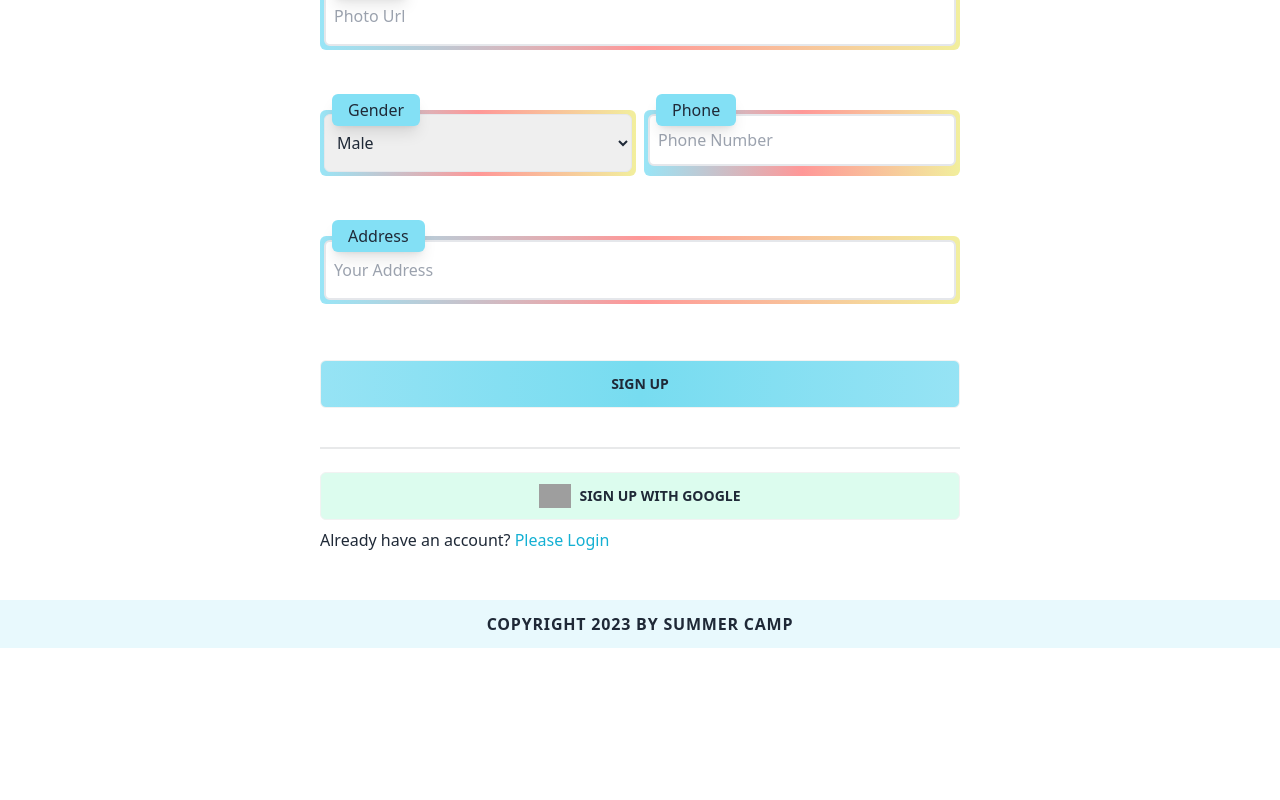
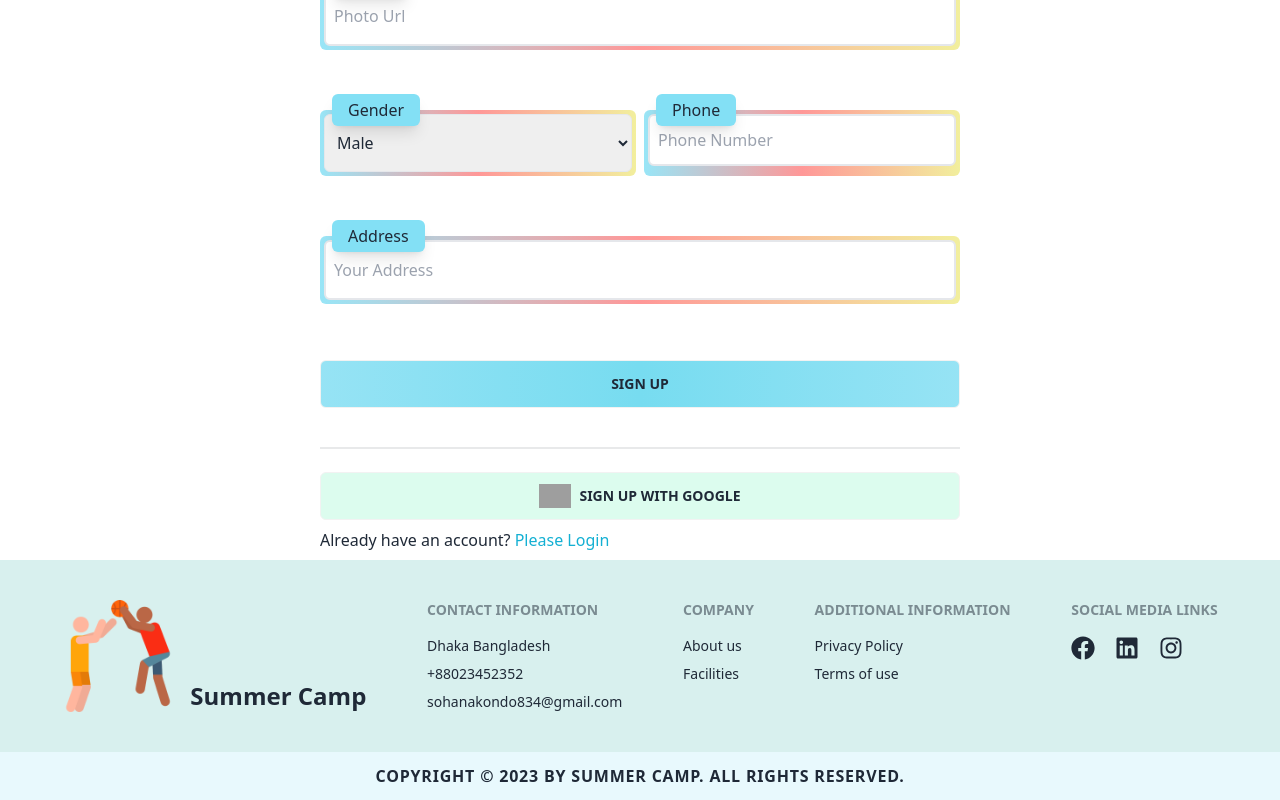
Before and after one commit to Sohan-R30/summer-camp, a React (Vite) app: page /registration in a window 1280 px wide. Shown: the part 758-1558 px from the top of the page. Before the commit the page ends 1406 px from the top, so only its background shows below. Built offline with nearby package versions, Linux system fonts and the light colour scheme; no server answers; grey boxes are pictures that could not be loaded.

Commit message:
add classes for instructor added

```diff
--- a/src/components/shared/Footer/Footer.jsx
+++ b/src/components/shared/Footer/Footer.jsx
@@ -1,9 +1,44 @@
-
+import { FaFacebook, FaInstagram, FaLinkedin } from "react-icons/fa";
+import logo from "../../../../public/logo.png"
 const Footer = () => {
     return (
-        <div className="mt-10 absolute left-0 right-0">
-            <p className="text-center bg-primaryColor py-3 uppercase font-semibold tracking-wider">Copyright 2023 by summer Camp</p>
-        </div>
+        <>
+            <div className="absolute left-0 right-0">
+            <footer className="footer p-10 bg-[#3bb2aa32] text-base-content flex justify-around">
+            <div className="flex items-end gap-4">
+                    <img className="w-28" src={logo} alt="logo" />
+                    <h3 className="text-2xl font-bold">Summer Camp</h3>
+                </div>
+
+                <div>
+                    <span className="footer-title">Contact Information</span>
+                    <p>Dhaka Bangladesh</p>
+                    <p>+88023452352</p>
+                    <p>sohanakondo834@gmail.com</p>
+                </div>
+                <div>
+                    <span className="footer-title">Company</span>
+                    <p>About us</p>
+                    <p>Facilities</p>
+                </div>
+                <div>
+                    <span className="footer-title">Additional Information</span>
+                    <p>Privacy Policy</p>
+                    <p>Terms of use</p>
+                </div>
+                <div>
+                    <span className="footer-title">Social Media Links</span>
+                    <div className="flex gap-5 text-2xl">
+                        <a href="https://www.facebook.com/sohanakondo.03" target="_blank" rel="noopener noreferrer"><FaFacebook/></a>
+                        <a href="https://www.linkedin.com/in/md-zahidul-islam-shohan-013564278/" target="_blank" rel="noopener noreferrer"><FaLinkedin/> </a>
+                        <a href="https://www.instagram.com/_sohan_3860/" target="_blank" rel="noopener noreferrer"><FaInstagram/></a>
+
+                    </div>
+                </div>
+            </footer>
+                <p className="text-center bg-primaryColor py-3 uppercase font-semibold tracking-wider">Copyright &copy; 2023 by summer Camp. All rights reserved.</p>
+            </div>
+        </>
     );
 };
 
--- a/src/pages/Dashboard/Dashboard.jsx
+++ b/src/pages/Dashboard/Dashboard.jsx
@@ -7,9 +7,7 @@ import useInstructor from "../../hooks/useInstructor";
 
 const Dashboard = () => {
     const [isAdmin] = useAdmin();
-    console.log("🚀 ~ file: Dashboard.jsx:10 ~ Dashboard ~ isAdmin:", isAdmin)
     const [isInstructor] = useInstructor();
-    console.log("🚀 ~ file: Dashboard.jsx:12 ~ Dashboard ~ isInstructor:", isInstructor)
     return (
         <div>
             <Header></Header>
@@ -27,7 +25,7 @@ const Dashboard = () => {
                         <>
                             {
                                 isAdmin ? (
-                                        <ul className="menu py-10 px-5 bg-primaryColor text-base-content font-bold text-xl flex  min-h-screen gap-5">
+                                    <ul className="menu py-10 px-5 bg-primaryColor text-base-content font-bold text-xl flex  min-h-screen gap-5">
                                         <NavLink to="/dashboard/manage-classes"
                                             className={({ isActive }) => isActive ? 'active-link' : ''}
                                         >Manage Classes
@@ -38,20 +36,20 @@ const Dashboard = () => {
                                         >Manage Users
                                         </NavLink>
                                     </ul>
-                                ) : isInstructor ?  (
+                                ) : isInstructor ? (
                                     <ul className="menu py-10 px-5 bg-primaryColor text-base-content font-bold text-xl flex  min-h-screen gap-5">
-                                        <NavLink to="/dashboard/myselected-classes"
+                                        <NavLink to="/dashboard/myadded-classes"
                                             className={({ isActive }) => isActive ? 'active-link' : ''}
                                         >Add a Class
                                         </NavLink>
                                         <NavLink
-                                            to="/dashboard/myenrolled-classes"
+                                            to="/dashboard/my-classes"
                                             className={({ isActive }) => isActive ? 'active-link' : ''}
                                         >My Classes
                                         </NavLink>
 
                                     </ul>
-                                ) : isAdmin || isInstructor ? (
+                                ) : (
                                     <ul className="menu py-10 px-5 bg-primaryColor text-base-content font-bold text-xl flex  min-h-screen gap-5">
                                         <NavLink to="/dashboard/myselected-classes"
                                             className={({ isActive }) => isActive ? 'active-link' : ''}
@@ -64,8 +62,9 @@ const Dashboard = () => {
                                         </NavLink>
 
                                     </ul>
-                                ) : (<p>loading....</p>)
+                                )
                             }
+
                         </>
                     </div>
                 </div>
--- a/src/pages/Registration.jsx
+++ b/src/pages/Registration.jsx
@@ -17,7 +17,7 @@ const Registration = () => {
     const { register, handleSubmit, watch, formState: { errors } } = useForm();
     const navigate = useNavigate();
 
-    const onSubmit = async (data) => {
+    const onSubmit = (data) => {
         setErr("");
         console.log(data)
         createUser(data.email, data.password)
```
Also changed, not shown: src/pages/Dashboard/Instructor/AddClasses.jsx (+129 -1 lines), src/routes/routers.jsx (+5 -3 lines).
